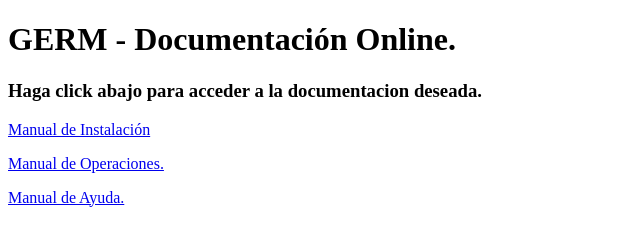
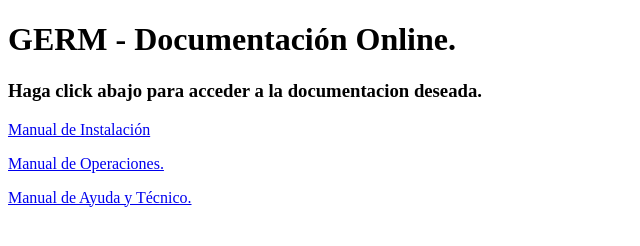
Before and after one commit to guidodang/guidodang.github.io, a plain HTML site: page main.html in a window 1280 px wide. Shown: the full height of the page, 0-640 px from the left. Drawn offline with Linux system fonts and the light colour scheme.

Commit message:
añado el tecnico del manual de ayuda y tecnico

```diff
--- a/main.html
+++ b/main.html
@@ -17,7 +17,7 @@
     </a>
 
 <a href="./MHelp.html" target="_blank">
-    <p>Manual de Ayuda.</p>
+    <p>Manual de Ayuda y Técnico.</p>
     </a>
 
 </body>
```
